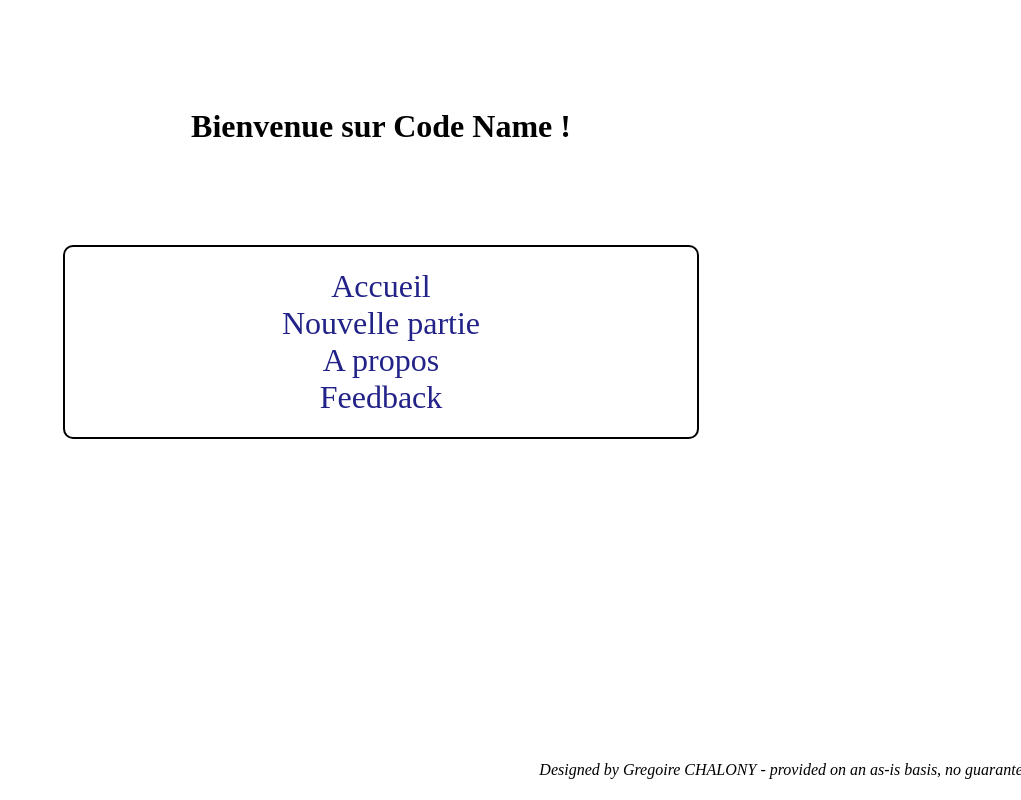
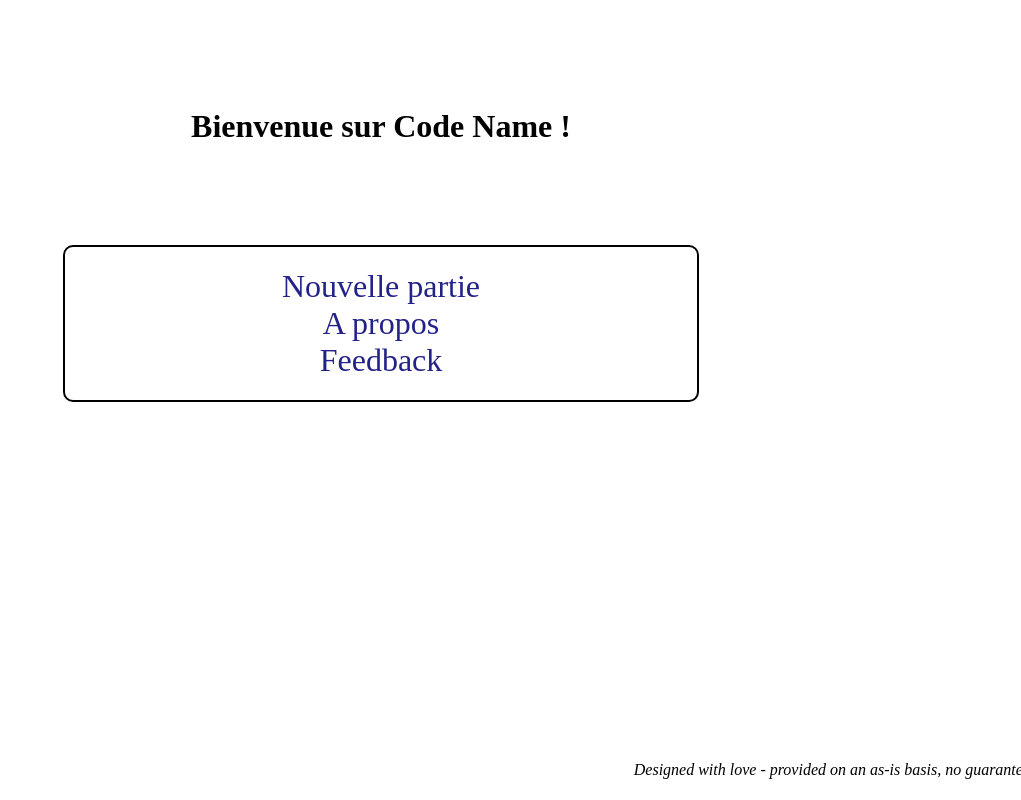
Before and after one commit to GChalony/CodeName, a Flask app: page / in a window 1280 px wide. Shown: the whole page, without its empty margins (259-1280 px from the left). Run offline with Flask 2, Linux system fonts and the light colour scheme.

Commit message:
Minor changes to HTML pages

```diff
--- a/templates/index.html
+++ b/templates/index.html
@@ -9,13 +9,12 @@
 <h1>Bienvenue sur Code Name !</h1>
 <nav>
     <ul>
-        <li><a href="/">Accueil</a></li>
         <li><a href="/new">Nouvelle partie</a></li>
         <li><a href="/">A propos</a></li>
         <li><a href="/">Feedback</a></li>
     </ul>
 </nav>
-<footer><p>Designed by Gregoire CHALONY - provided on an as-is basis, no guarantee.</p></footer>
+<footer><p>Designed with love - provided on an as-is basis, no guarantee.</p></footer>
 <script src="{{url_for('static', filename='js/welcome.js') }}"></script>
 </body>
 </html>
--- a/templates/room.html
+++ b/templates/room.html
@@ -32,7 +32,7 @@
         </ul>
     </div>
 </div>
-<input type="submit" href="/"/>
+<input type="submit"/>
 
 </body>
 </html>
```
